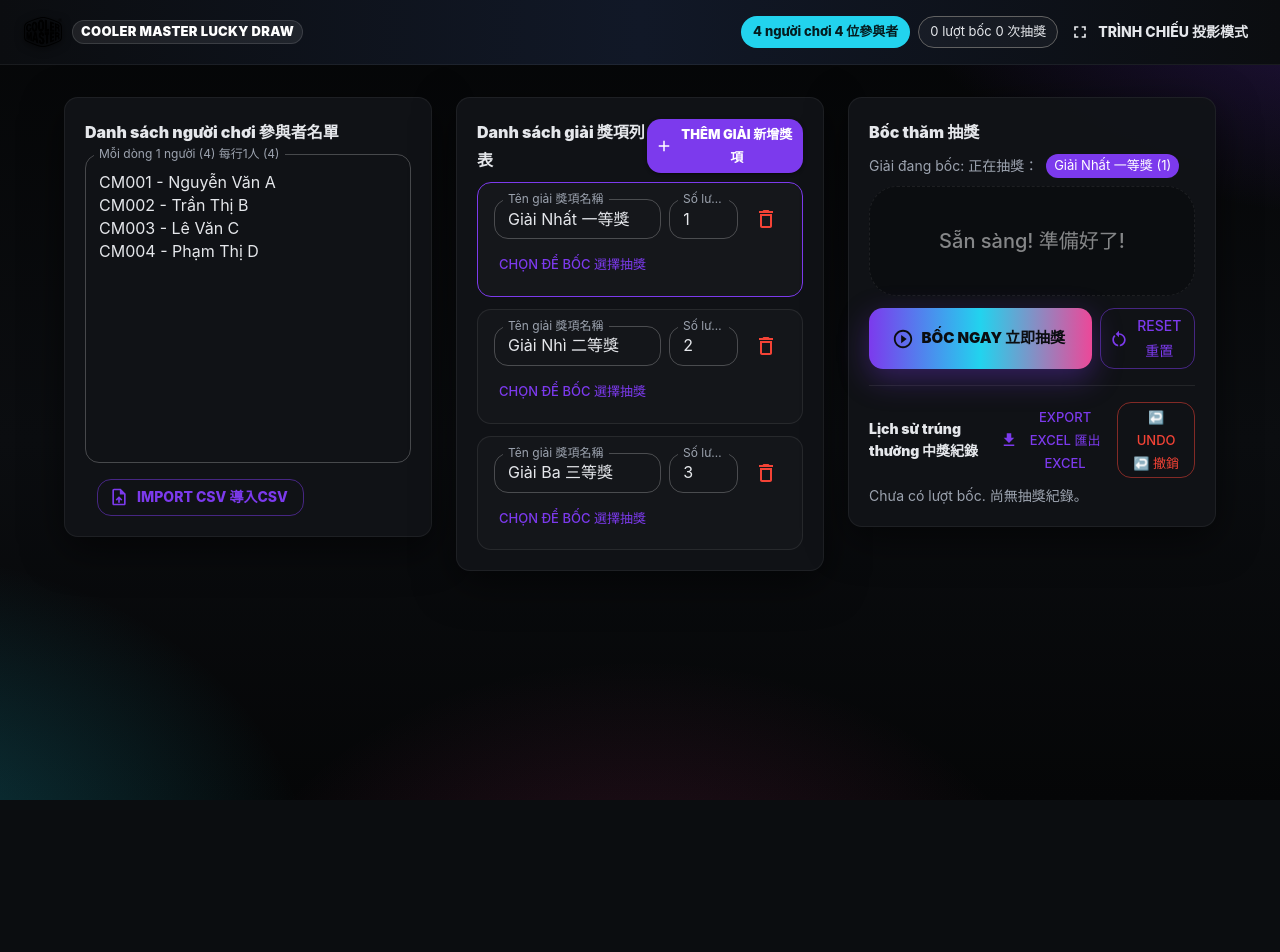
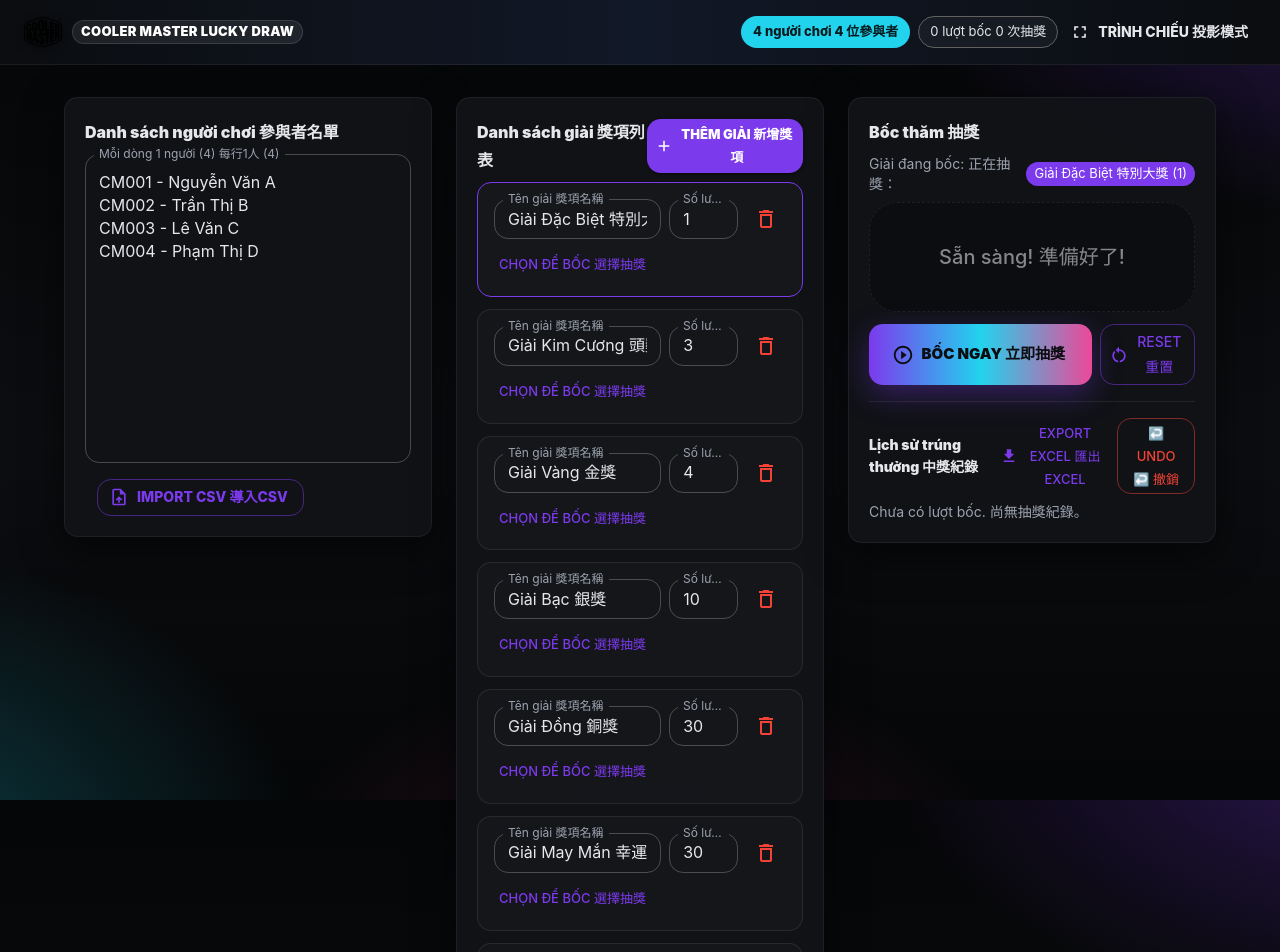
Before and after one commit to hmceit2014/lucky, a Next.js app: page / in a window 1280 px wide. Shown: the top 952 px of the page. Before the commit the page ends 800 px from the top, so only its background shows below. Built offline with nearby package versions, Linux system fonts and the light colour scheme.

Commit message:
cap nhat giai

```diff
--- a/app/page.tsx
+++ b/app/page.tsx
@@ -158,12 +158,19 @@ const appTheme = createTheme({
 const sleep = (ms: number) => new Promise((res) => setTimeout(res, ms));
 const bi = (vi: string, zh: string) => `${vi} ${zh}`;
 
-// helper detect "Giải Nhất"
-const isFirstPrizeTitle = (title: string) =>
-  title.toLowerCase().includes("giải nhất") ||
-  title.toLowerCase().includes("giai nhat") ||
-  title.includes("一等") ||
-  title.includes("一等獎");
+// ✅ helper detect "Giải cao nhất" để bắn mega fireworks
+const isFirstPrizeTitle = (title: string) => {
+  const t = title.toLowerCase();
+  return (
+    t.includes("giải nhất") ||
+    t.includes("giai nhat") ||
+    t.includes("giải đặc biệt") ||
+    t.includes("giai dac biet") ||
+    title.includes("一等") ||
+    title.includes("一等獎") ||
+    title.includes("特別大獎")
+  );
+};
 
 export default function Page() {
   const isMobile = useMediaQuery("(max-width:600px)");
@@ -171,11 +178,18 @@ export default function Page() {
   const [participantsText, setParticipantsText] = useState<string>(
     "CM001 - Nguyễn Văn A\nCM002 - Trần Thị B\nCM003 - Lê Văn C\nCM004 - Phạm Thị D"
   );
+
+  // ✅ Default prizes theo ảnh
   const [prizes, setPrizes] = useState<Prize[]>([
-    { id: uid(), title: bi("Giải Nhất", "一等獎"), quantity: 1 },
-    { id: uid(), title: bi("Giải Nhì", "二等獎"), quantity: 2 },
-    { id: uid(), title: bi("Giải Ba", "三等獎"), quantity: 3 },
+    { id: uid(), title: bi("Giải Đặc Biệt", "特別大獎"), quantity: 1 },
+    { id: uid(), title: bi("Giải Kim Cương", "頭獎"), quantity: 3 },
+    { id: uid(), title: bi("Giải Vàng", "金獎"), quantity: 4 },
+    { id: uid(), title: bi("Giải Bạc", "銀獎"), quantity: 10 },
+    { id: uid(), title: bi("Giải Đồng", "銅獎"), quantity: 30 },
+    { id: uid(), title: bi("Giải May Mắn", "幸運獎"), quantity: 30 },
+    { id: uid(), title: bi("Giải Vui Vẻ", "歡樂獎"), quantity: 45 },
   ]);
+
   const [selectedPrizeId, setSelectedPrizeId] =
     useState<string | null>(null);
   const [history, setHistory] = useState<HistoryItem[]>([]);
@@ -525,6 +539,7 @@ export default function Page() {
 
   // ===== ACTIONS =====
   const startRoll = async () => {
+    if (isDrawing) return; // ✅ đang bốc thì không cho bấm nữa
     if (!selectedPrize) return;
     if (drawnPrizeIds.has(selectedPrize.id)) {
       setToast({
@@ -631,7 +646,7 @@ export default function Page() {
         } catch {}
       }
 
-      // ✅ confetti nhỏ mỗi winner (bắn đúng dialog nếu đang present)
+      // ✅ confetti nhỏ mỗi winner
       try {
         fire({
           particleCount: 240,
@@ -664,7 +679,7 @@ export default function Page() {
       ...h,
     ]);
 
-    // ✅ mega fireworks chỉ khi vừa bốc xong GIẢI NHẤT
+    // ✅ mega fireworks chỉ khi bốc xong giải cao nhất
     if (isFirstPrizeTitle(selectedPrize.title)) {
       megaFireworks();
     } else {
@@ -1005,9 +1020,7 @@ export default function Page() {
                         labelId="admin-prize-label"
                         label={bi("Giải", "獎項")}
                         value={adminPrizeId ?? ""}
-                        onChange={(e) =>
-                          setAdminPrizeId(String(e.target.value))
-                        }
+                        onChange={(e) => setAdminPrizeId(String(e.target.value))}
                       >
                         {prizes.map((p) => (
                           <MenuItem key={p.id} value={p.id}>
@@ -1148,9 +1161,7 @@ export default function Page() {
                               <Button
                                 size="small"
                                 variant="text"
-                                onClick={() =>
-                                  !isDrawn && setSelectedPrizeId(p.id)
-                                }
+                                onClick={() => !isDrawn && setSelectedPrizeId(p.id)}
                                 disabled={isDrawn}
                               >
                                 {isDrawn ? (
@@ -1283,7 +1294,9 @@ export default function Page() {
                       size={isMobile ? "medium" : "large"}
                       onClick={startRoll}
                       disabled={
-                        !selectedPrize ? true : drawnPrizeIds.has(selectedPrize.id)
+                        !selectedPrize ||
+                        isDrawing || // ✅ disable khi đang bốc
+                        drawnPrizeIds.has(selectedPrize.id) // ✅ disable khi đã bốc xong giải này
                       }
                       sx={{
                         background:
@@ -1419,11 +1432,7 @@ export default function Page() {
         </Container>
 
         {/* ===== Presentation Mode ===== */}
-        <Dialog
-          open={presentOpen}
-          onClose={() => setPresentOpen(false)}
-          fullScreen
-        >
+        <Dialog open={presentOpen} onClose={() => setPresentOpen(false)} fullScreen>
           <AppBar
             sx={{
               position: "relative",
@@ -1516,7 +1525,11 @@ export default function Page() {
                 color="inherit"
                 startIcon={<PlayCircleOutlineIcon />}
                 onClick={startRoll}
-                disabled={!selectedPrize}
+                disabled={
+                  !selectedPrize ||
+                  isDrawing ||
+                  (selectedPrize ? drawnPrizeIds.has(selectedPrize.id) : false)
+                }
                 sx={{ fontWeight: 900 }}
               >
                 {bi("Bốc ngay", "立即抽獎")}
@@ -1833,7 +1846,11 @@ export default function Page() {
                   size="large"
                   startIcon={<PlayCircleOutlineIcon />}
                   onClick={startRoll}
-                  disabled={!selectedPrize}
+                  disabled={
+                    !selectedPrize ||
+                    isDrawing ||
+                    (selectedPrize ? drawnPrizeIds.has(selectedPrize.id) : false)
+                  }
                   sx={{
                     background:
                       "linear-gradient(90deg, #7C3AED 0%, #22D3EE 50%, #EC4899 100%)",
```
